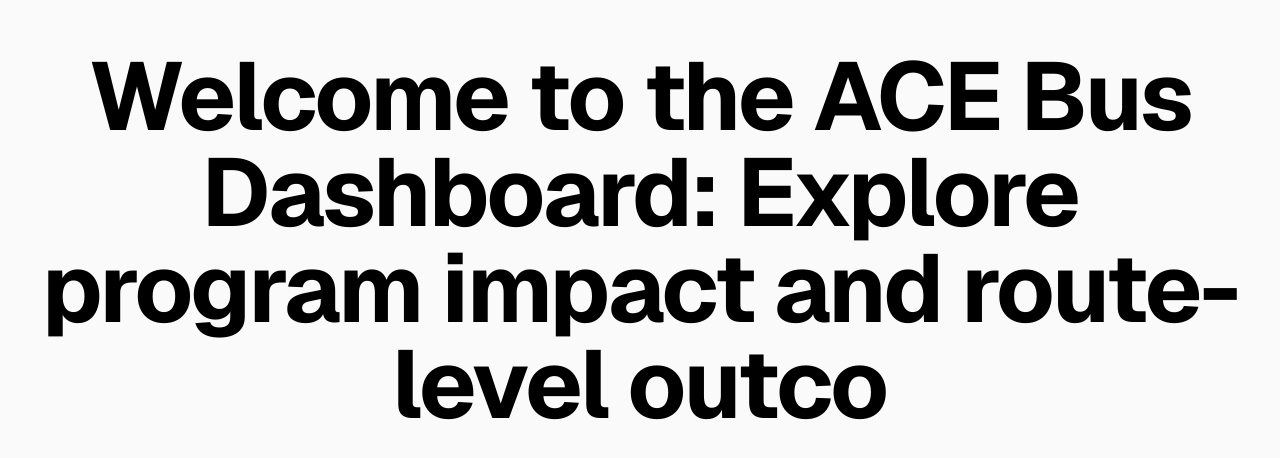
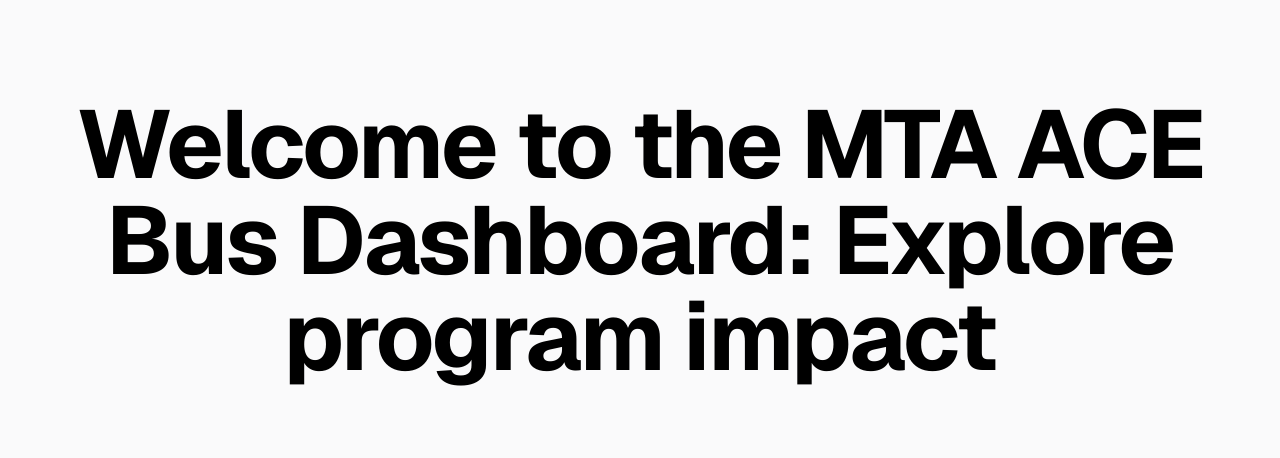
Before and after one commit to djbrown227/mta_ace_dashboard, a Next.js app: page / in a window 1280 px wide. Shown: the part 160-618 px from the top of the page. Built offline with nearby package versions, Linux system fonts and the light colour scheme.

Commit message:
Ready for Vercel deployment

```diff
--- a/src/app/page.tsx
+++ b/src/app/page.tsx
@@ -42,8 +42,8 @@
       <div className="flex items-center justify-center h-screen bg-background text-black text-2xl px-4 text-center">
         <TypingText
           text={[
-            "Welcome to the ACE Bus Dashboard: Explore program impact and route-level outcomes.",
-            "Explore program impact and route-level outcomes."
+            "Welcome to the MTA ACE Bus Dashboard: Explore program impact",
+            ""
           ]}
           typingSpeed={70}
           pauseDuration={1500}
```
